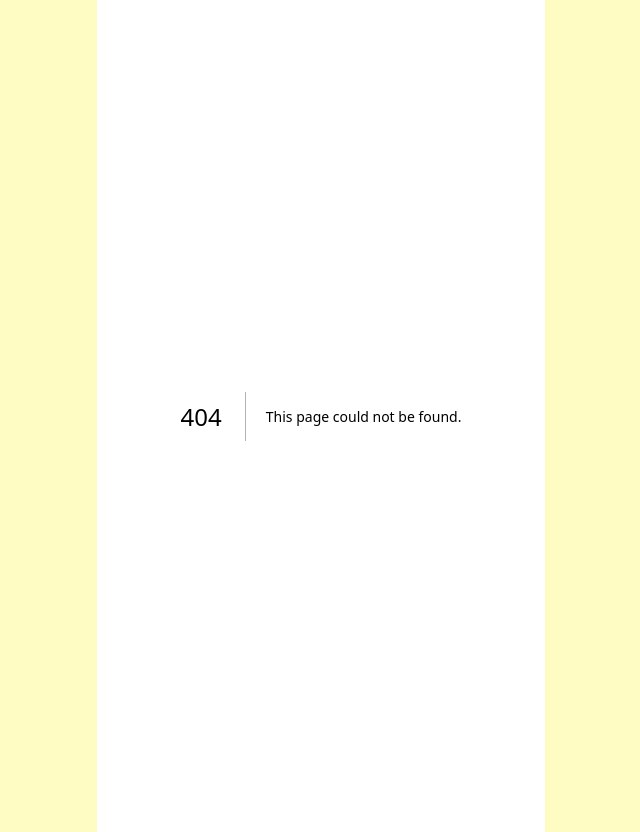
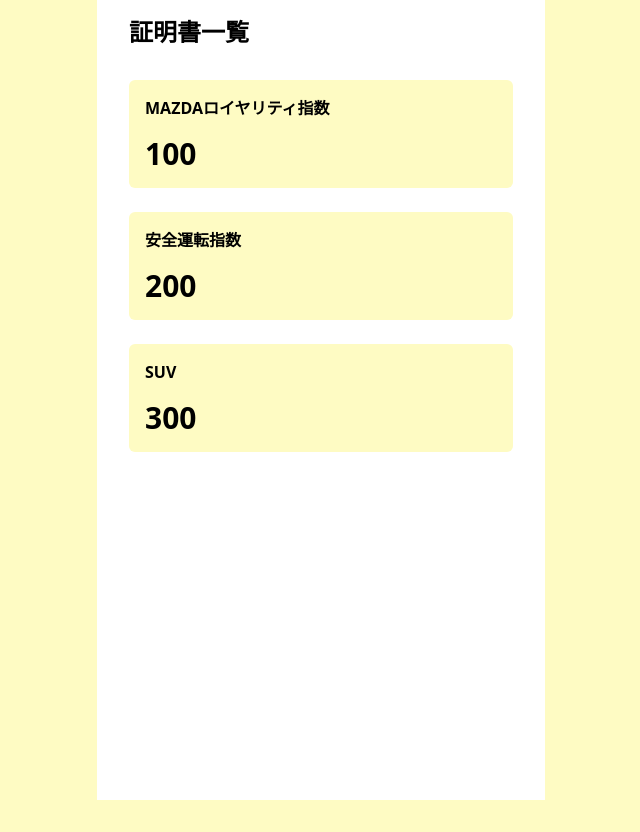
Before and after one commit to umi-ag/sion, a Next.js app in the folder gdrive-ui/: page /certificates in a window 1280 px wide. Before the commit this address had no page. Shown: the whole page, without its empty margins (319-959 px from the left). After the commit the page ends 800 px from the top, so only its background shows below. Built offline with nearby package versions, Linux system fonts and the light colour scheme.

Commit message:
Add certificate

```diff
--- /dev/null
+++ b/gdrive-ui/src/app/certificates/page.tsx
@@ -0,0 +1,29 @@
+import React from 'react';
+
+const Certificate: React.FC<{ title: string; value: number }> = (props) => {
+  return (
+    <div className="bg-base-100 rounded-md p-4 mb-6">
+      <h2 className="font-semibold mb-4">{props.title}</h2>
+      <span className="text-3xl font-bold">{props.value}</span>
+    </div>
+  );
+};
+
+const Page = () => {
+  const certificates = [
+    { title: 'MAZDAロイヤリティ指数', value: 100 },
+    { title: '安全運転指数', value: 200 },
+    { title: 'SUV', value: 300 },
+  ];
+
+  return (
+    <>
+      <h1 className="text-2xl font-bold mb-8">証明書一覧</h1>
+      {certificates.map((certificate) => (
+        <Certificate key={certificate.title} title={certificate.title} value={certificate.value} />
+      ))}
+    </>
+  );
+};
+
+export default Page;
```
